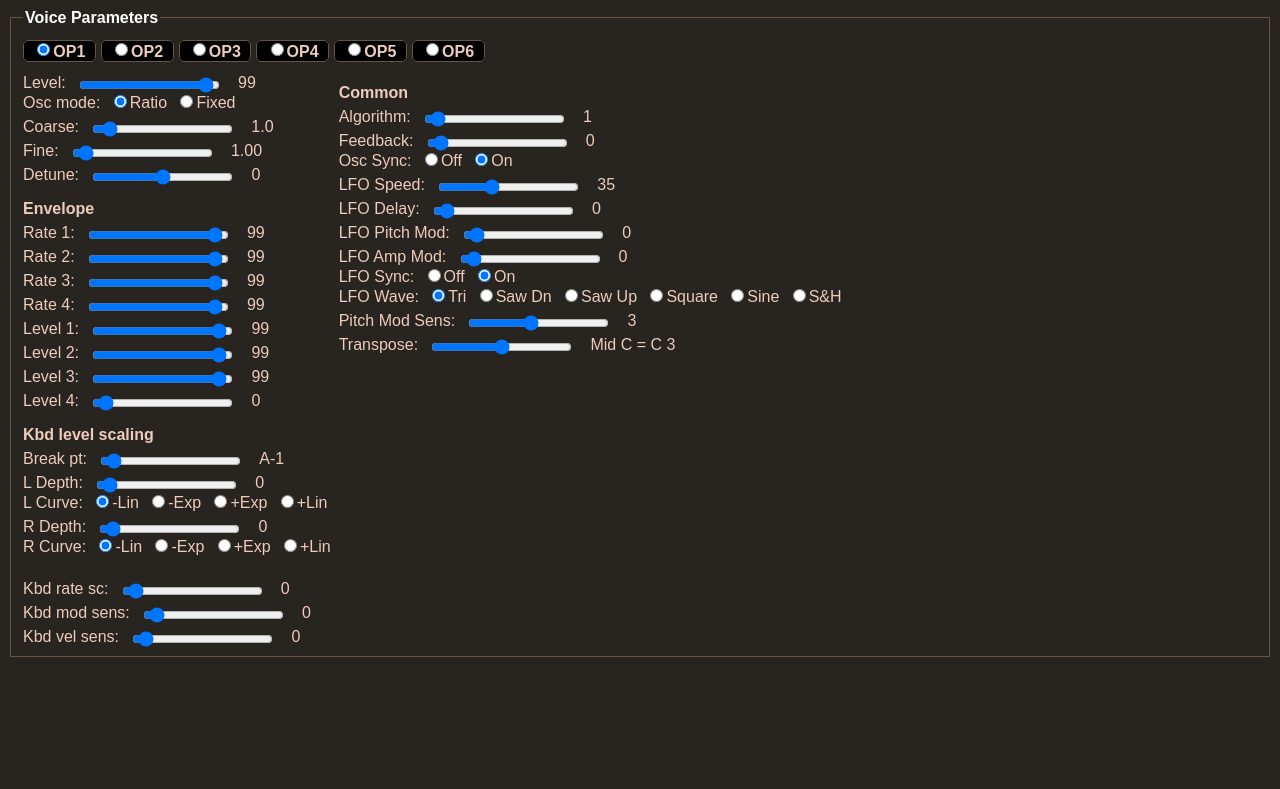
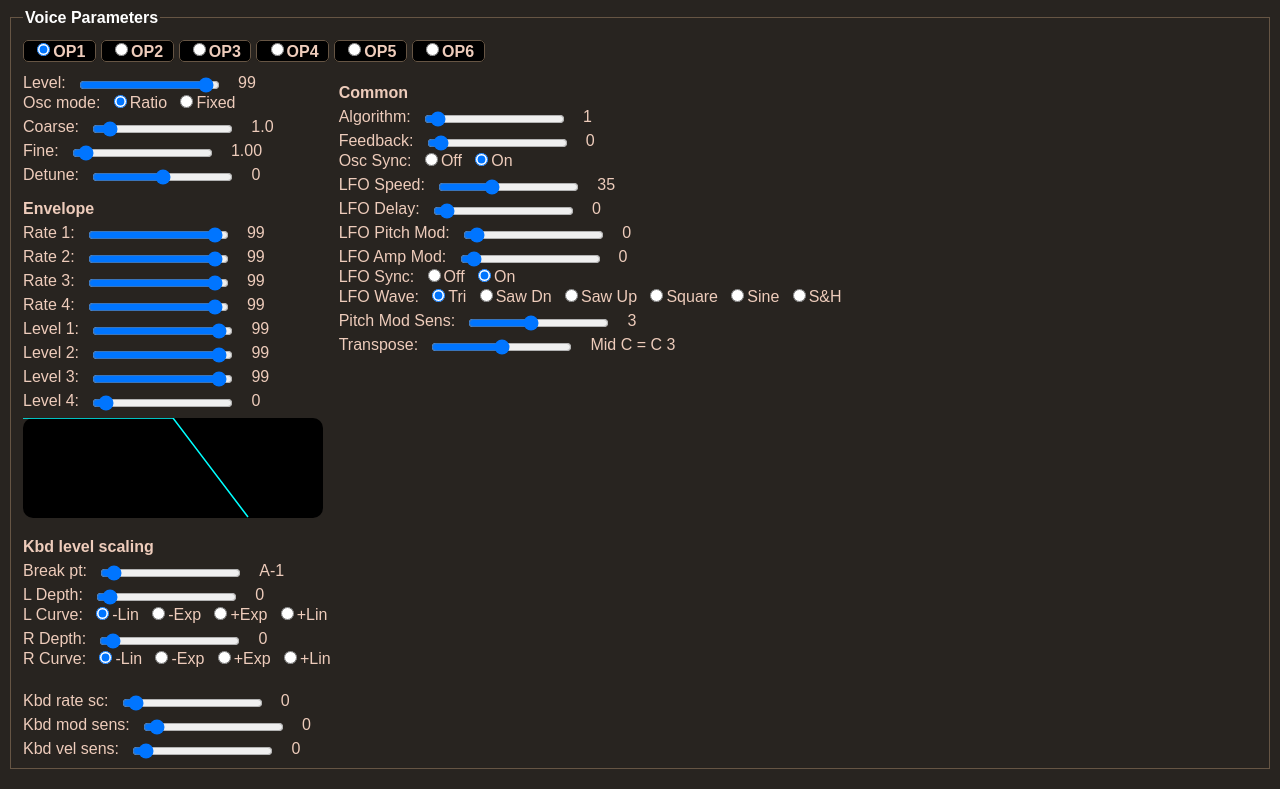
Before and after one commit to Ahlzen/DXEdit, a React (Vite) app: page / in a window 1280 px wide. Shown: the part 819-1608 px from the top of the page. Before the commit the page ends 1496 px from the top, so only its background shows below. Built offline with nearby package versions, Linux system fonts and the light colour scheme.

Commit message:
Initial experimental work on envelope visualization.

```diff
--- a/src/components/App.css
+++ b/src/components/App.css
@@ -81,3 +81,7 @@ input[type="range"] {
   flex-direction: row;
   gap: 0.5em;
 }
+
+.envGraph {
+  margin-top: 0.5em;
+}
--- a/src/components/EnvelopeEditor.tsx
+++ b/src/components/EnvelopeEditor.tsx
@@ -1,4 +1,5 @@
 import { egTypeOffsets, type egType, type voiceParamData } from "../midi/voiceParams";
+import EnvelopeGraph from "./EnvelopeGraph";
 import Slider from "./Slider";
 
 export default function EnvelopeEditor(props: {
@@ -60,7 +61,13 @@ export default function EnvelopeEditor(props: {
         selectedValue={getVal(7)}
         maxValue={99}
         onValueChanged={setVal(7)} />
+      <EnvelopeGraph
+        width={300}
+        height={100}
+        data={props.data}
+        eg={props.eg} />
     </div>
+
     // TODO: Add envelope shape (canvas)
     // TODO: Show values in actual units (dB, seconds)
   )
--- /dev/null
+++ b/src/components/EnvelopeGraph.tsx
@@ -0,0 +1,37 @@
+import { egTypeOffsets, type egType, type voiceParamData } from "../midi/voiceParams";
+
+export default function EnvelopeGraph(props: {
+  width: number,
+  height: number,
+  data: voiceParamData,
+  eg: egType,
+})
+{
+  let getVal = (o: number) =>
+      props.data.getValueByOffset(
+        egTypeOffsets[props.eg] + o);
+
+  let baseX = props.width / 4;
+  let rates = [getVal(0), getVal(1), getVal(2), getVal(3)];
+  let levels = [getVal(4), getVal(5), getVal(6), getVal(7)];
+  let x1 = baseX * (rates[0]/99);
+  let x2 = x1 + baseX * (rates[1]/99)
+  let x3 = x2 + baseX * (rates[2]/99)
+  let x4 = x3 + baseX * (rates[3]/99)
+  let yScale = props.height / 100;
+  let yBase = props.height-1;
+
+  let points =
+    `0,${yBase-yScale*levels[0]}
+     ${x1},${yBase-yScale*levels[1]}
+     ${x2},${yBase-yScale*levels[2]}
+     ${x3},${yBase-yScale*levels[3]}`
+
+  return (
+    <svg className="envGraph" width={props.width} height={props.height}>
+      <rect x="0" y="0" width={props.width} height={props.height} rx="10" ry="10" fill="black" />
+      <polyline points={points}
+        style={{fill:'none', stroke:'cyan', strokeWidth:1.5}} />
+    </svg>
+  );
+}
```
